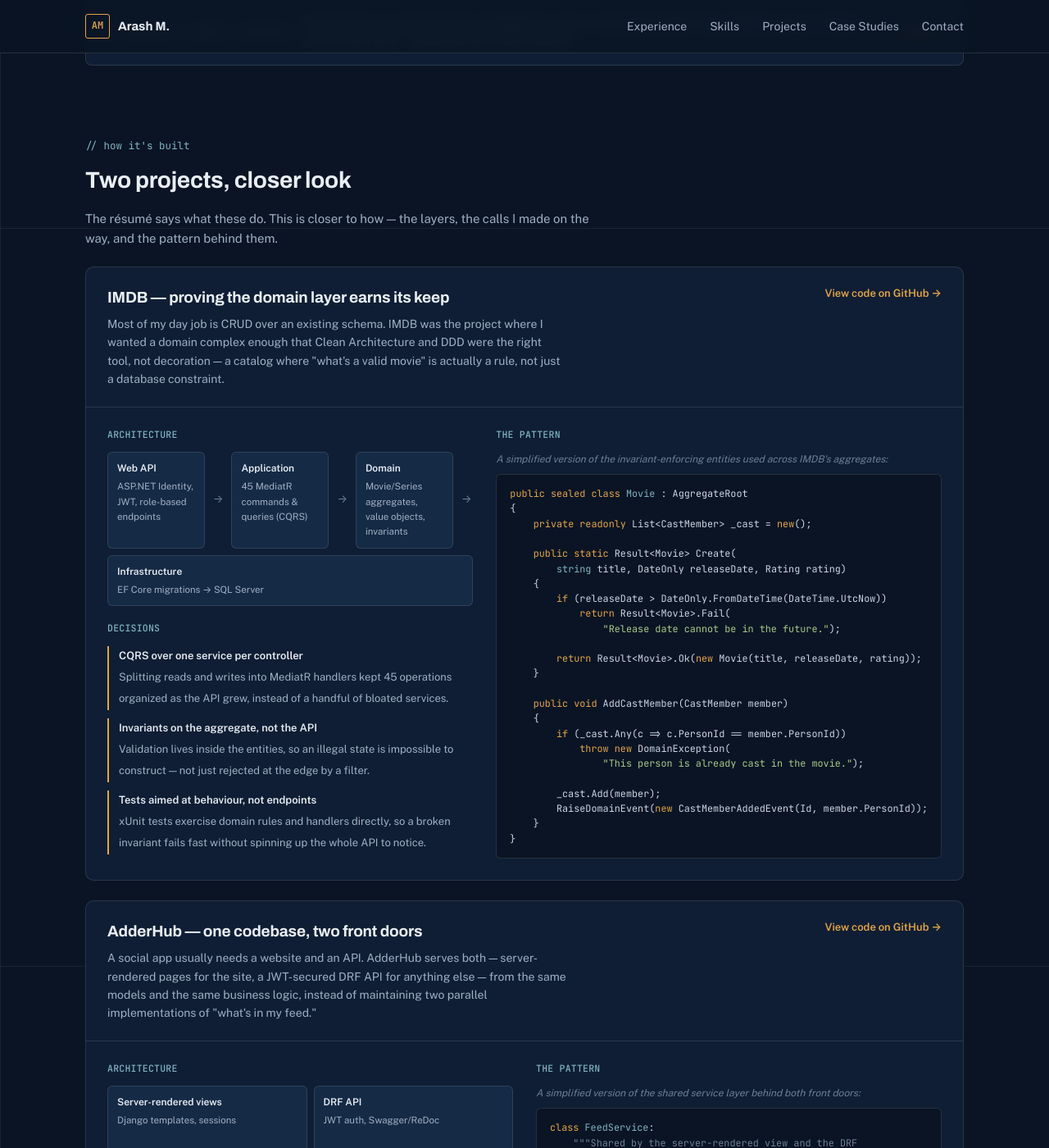
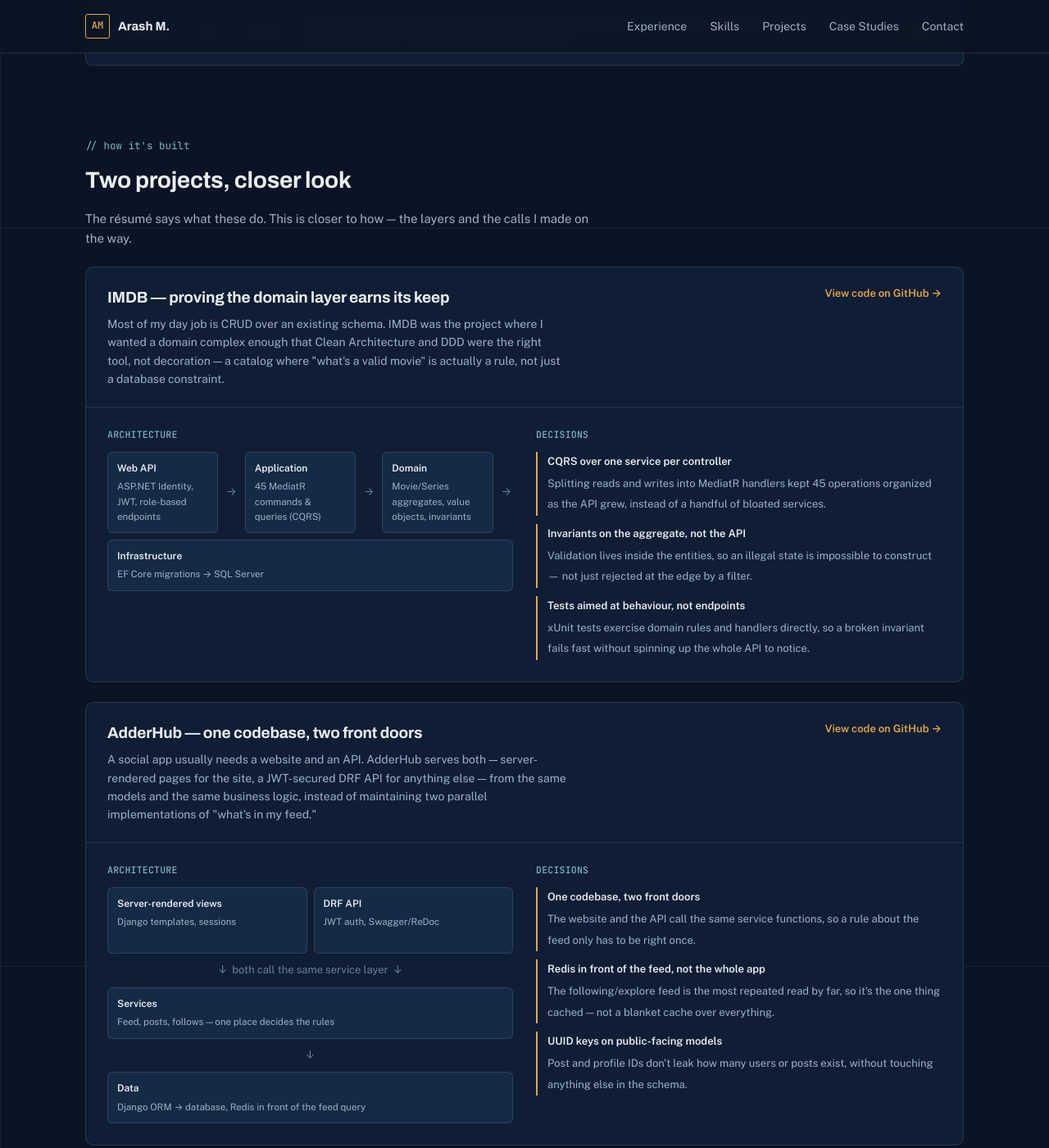
Before and after one commit to codesbygom/codesbygom.github.io, a Jekyll site: the page portfolio/index.html, which Jekyll copies as it is, in a window 1280 px wide and 1400 px high, scrolled down 3322 px. Shown: the whole window at 82% size. Built offline with Jekyll 4.4.1, drawn with Linux system fonts in a browser that asks for light colours; some of the changed text lies outside the part shown.

Commit message:
Portfolio: remove code snippets from case studies
Co-Authored-By: Claude Sonnet 5.5 <noreply@anthropic.com>
Claude-Session: https://claude.ai/code/session_011YoXAh6jAs12QLzisziVtg

```diff
--- a/portfolio/index.html
+++ b/portfolio/index.html
@@ -306,16 +306,6 @@
   .decision b { display: block; font-size: 13px; color: var(--text); margin-bottom: 2px; }
   .decision span { font-size: 13px; color: var(--text-dim); }
 
-  .snippet-note { font-size: 12px; color: var(--text-faint); margin: 0 0 8px; font-style: italic; }
-  pre.code {
-    margin: 0; padding: 14px 16px; background: var(--ink-900); border: 1px solid var(--line);
-    border-radius: 6px; overflow-x: auto; font-family: "JetBrains Mono"; font-size: 11.8px;
-    color: #c9d6e3; line-height: 1.55;
-  }
-  pre.code .kw { color: #e3a548; }
-  pre.code .tp { color: #7fb4c2; }
-  pre.code .cm { color: var(--text-faint); }
-  pre.code .str { color: #a8c98a; }
 
   @media (max-width: 860px) {
     nav.links { display: none; }
@@ -615,7 +605,7 @@
     <div class="sec-head">
       <div class="eyebrow">// how it's built</div>
       <h2>Two projects, closer look</h2>
-      <p>The résumé says what these do. This is closer to how — the layers, the calls I made on the way, and the pattern behind them.</p>
+      <p>The résumé says what these do. This is closer to how — the layers and the calls I made on the way.</p>
     </div>
 
     <div class="case">
@@ -638,42 +628,14 @@
             <div class="arch-arrow">→</div>
             <div class="arch-node"><b>Infrastructure</b>EF Core migrations → SQL Server</div>
           </div>
-          <div style="height:18px"></div>
+        </div>
+        <div class="case-col">
           <h4>DECISIONS</h4>
           <div class="decisions">
             <div class="decision"><b>CQRS over one service per controller</b><span>Splitting reads and writes into MediatR handlers kept 45 operations organized as the API grew, instead of a handful of bloated services.</span></div>
             <div class="decision"><b>Invariants on the aggregate, not the API</b><span>Validation lives inside the entities, so an illegal state is impossible to construct — not just rejected at the edge by a filter.</span></div>
             <div class="decision"><b>Tests aimed at behaviour, not endpoints</b><span>xUnit tests exercise domain rules and handlers directly, so a broken invariant fails fast without spinning up the whole API to notice.</span></div>
           </div>
-        </div>
-        <div class="case-col">
-          <h4>THE PATTERN</h4>
-          <p class="snippet-note">A simplified version of the invariant-enforcing entities used across IMDB's aggregates:</p>
-          <pre class="code"><span class="kw">public sealed class</span> <span class="tp">Movie</span> : AggregateRoot
-{
-    <span class="kw">private readonly</span> List&lt;CastMember&gt; _cast = <span class="kw">new</span>();
-
-    <span class="kw">public static</span> Result&lt;Movie&gt; Create(
-        <span class="tp">string</span> title, DateOnly releaseDate, Rating rating)
-    {
-        <span class="kw">if</span> (releaseDate &gt; DateOnly.FromDateTime(DateTime.UtcNow))
-            <span class="kw">return</span> Result&lt;Movie&gt;.Fail(
-                <span class="str">"Release date cannot be in the future."</span>);
-
-        <span class="kw">return</span> Result&lt;Movie&gt;.Ok(<span class="kw">new</span> Movie(title, releaseDate, rating));
-    }
-
-    <span class="kw">public void</span> AddCastMember(CastMember member)
-    {
-        <span class="kw">if</span> (_cast.Any(c =&gt; c.PersonId == member.PersonId))
-            <span class="kw">throw new</span> DomainException(
-                <span class="str">"This person is already cast in the movie."</span>);
-
-        _cast.Add(member);
-        RaiseDomainEvent(<span class="kw">new</span> CastMemberAddedEvent(Id, member.PersonId));
-    }
-}
-</pre>
         </div>
       </div>
     </div>
@@ -699,40 +661,14 @@
             <div class="arch-down">↓</div>
             <div class="arch-node"><b>Data</b>Django ORM → database, Redis in front of the feed query</div>
           </div>
-          <div style="height:18px"></div>
+        </div>
+        <div class="case-col">
           <h4>DECISIONS</h4>
           <div class="decisions">
             <div class="decision"><b>One codebase, two front doors</b><span>The website and the API call the same service functions, so a rule about the feed only has to be right once.</span></div>
             <div class="decision"><b>Redis in front of the feed, not the whole app</b><span>The following/explore feed is the most repeated read by far, so it's the one thing cached — not a blanket cache over everything.</span></div>
             <div class="decision"><b>UUID keys on public-facing models</b><span>Post and profile IDs don't leak how many users or posts exist, without touching anything else in the schema.</span></div>
           </div>
-        </div>
-        <div class="case-col">
-          <h4>THE PATTERN</h4>
-          <p class="snippet-note">A simplified version of the shared service layer behind both front doors:</p>
-          <pre class="code"><span class="kw">class</span> <span class="tp">FeedService</span>:
-    <span class="cm">"""Shared by the server-rendered view and the DRF
-    endpoint -- one place decides what's in a feed."""</span>
-
-    <span class="kw">def</span> __init__(<span class="kw">self</span>, cache):
-        <span class="kw">self</span>.cache = cache
-
-    <span class="kw">def</span> get_following_feed(<span class="kw">self</span>, user, page=<span class="str">1</span>):
-        key = <span class="str">f"feed:{user.id}:{page}"</span>
-        <span class="kw">if</span> cached := <span class="kw">self</span>.cache.get(key):
-            <span class="kw">return</span> cached
-
-        posts = (
-            Post.objects
-            .filter(author__in=user.following.all())
-            .select_related(<span class="str">"author"</span>)
-            .prefetch_related(<span class="str">"likes"</span>, <span class="str">"comments"</span>)
-            .order_by(<span class="str">"-created_at"</span>)
-        )
-        page_obj = paginate(posts, page)
-        <span class="kw">self</span>.cache.set(key, page_obj, timeout=<span class="str">60</span>)
-        <span class="kw">return</span> page_obj
-</pre>
         </div>
       </div>
     </div>
```
Also changed, not shown: 1 other file.
